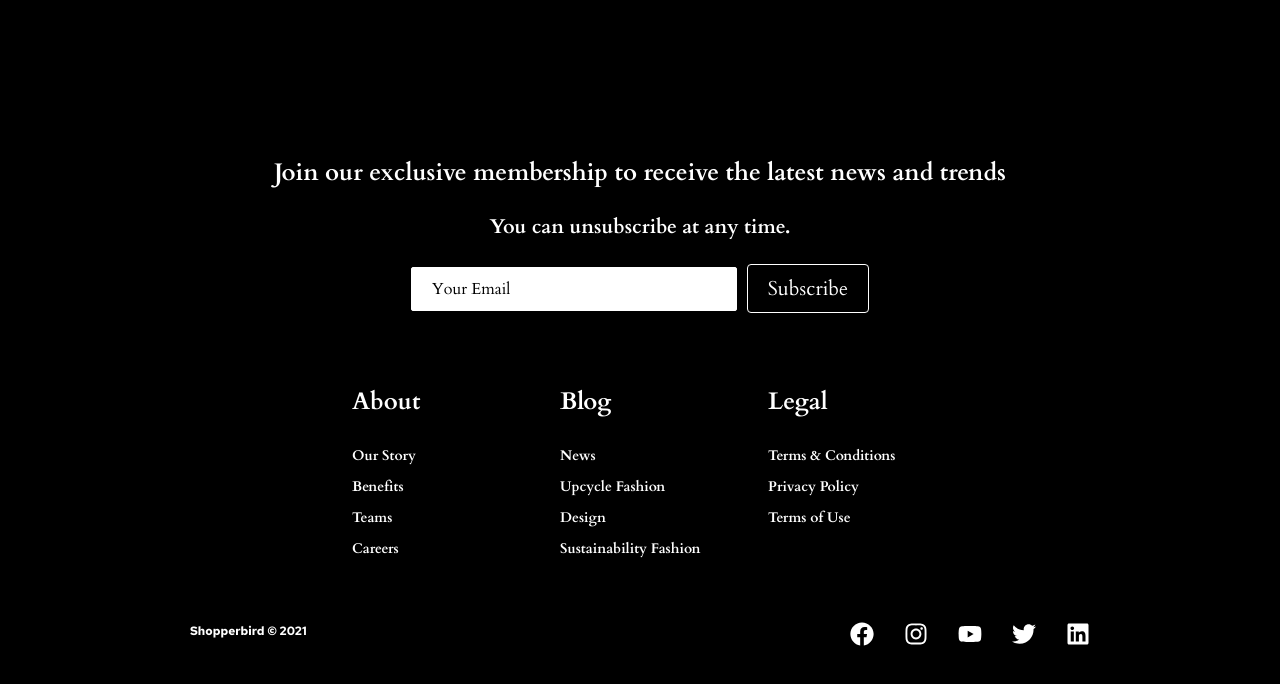
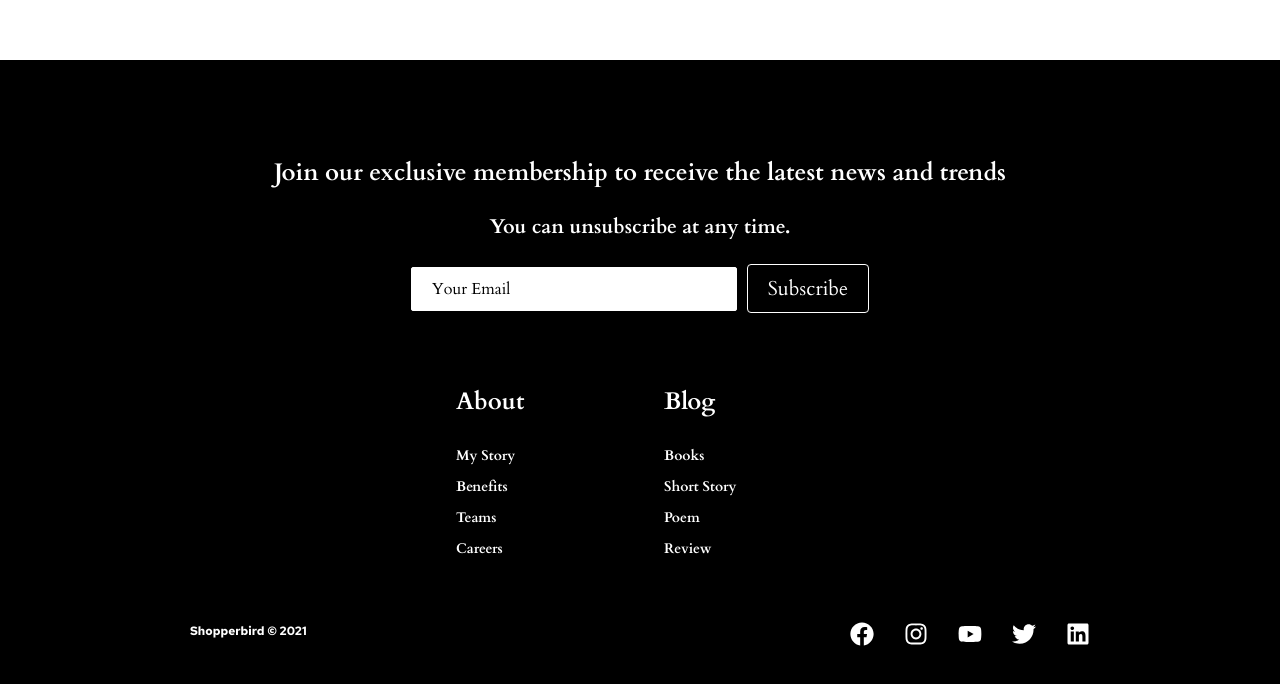
Before and after one commit to augustJH27/personal-blog-redesign, a Next.js app: page /coming-soon in a window 1280 px wide. Shown: the part 740-1424 px from the top of the page. Built offline with nearby package versions, Linux system fonts and the light colour scheme.

Commit message:
change styling

```diff
--- a/src/organisms/Footer.js
+++ b/src/organisms/Footer.js
@@ -224,41 +224,27 @@ function Footer() {
         <FooterLinksWrapper>
           <FooterLinkItems>
             <FooterLinkTitle>About</FooterLinkTitle>
-            <FooterLink href='/about' passHref>Our Story</FooterLink>
+            <FooterLink href='/about' passHref>My Story</FooterLink>
             <FooterLink href='/'>Benefits</FooterLink>
             <FooterLink href='/'>Teams</FooterLink>
             <FooterLink href='/'>Careers</FooterLink>
           </FooterLinkItems>
           <FooterLinkItems>
             <FooterLinkTitle>Blog</FooterLinkTitle>
-            <FooterLink href='/blog' passHref>News</FooterLink>
-            <FooterLink href='/'>Upcycle Fashion</FooterLink>
-            <FooterLink href='/'>Design</FooterLink>
-            <FooterLink href='/'>Sustainability Fashion</FooterLink>
+            <FooterLink href='/blog' passHref>Books</FooterLink>
+            <FooterLink href='/'>Short Story</FooterLink>
+            <FooterLink href='/'>Poem</FooterLink>
+            <FooterLink href='/'>Review</FooterLink>
           </FooterLinkItems>
-          {/* <FooterLinkItems>
-            <FooterLinkTitle>Legal</FooterLinkTitle>
-            <FooterLink href='/'>Terms & Conditions</FooterLink>
-            <FooterLink href='/'>Privacy Policy</FooterLink>
-            <FooterLink href='/'>Terms of Use</FooterLink>
-          </FooterLinkItems> */}
         </FooterLinksWrapper>
-        <FooterLinksWrapper>
+        {/* <FooterLinksWrapper>
         <FooterLinkItems>
             <FooterLinkTitle>Legal</FooterLinkTitle>
             <FooterLink href='/'>Terms & Conditions</FooterLink>
             <FooterLink href='/'>Privacy Policy</FooterLink>
             <FooterLink href='/'>Terms of Use</FooterLink>
           </FooterLinkItems>
-          {/* <FooterLinkItems>
-            <FooterLinkTitle>Blog</FooterLinkTitle>
-            <FooterLink href='/blog' passHref>News</FooterLink>
-            <FooterLink href='/'>Upcycle Fashion</FooterLink>
-            <FooterLink href='/'>Design</FooterLink>
-            <FooterLink href='/'>Sustainability Fashion</FooterLink>
-            <FooterLink href='/'>Influencer</FooterLink>
-          </FooterLinkItems> */}
-        </FooterLinksWrapper>
+        </FooterLinksWrapper> */}
       </FooterLinksContainer>
       <SocialMedia>
         <SocialMediaWrap>
--- a/src/styles/app.css
+++ b/src/styles/app.css
@@ -9,7 +9,7 @@
   --dark-blue: hsl(235, 16%, 14%);
 }
 body {
-  background-color: #000;
+  background-color: #fff;
   /* background: url('./images/pattern-hills.svg') bottom right 20% no-repeat,
     url('./images/bg-stars.svg');
   background-color: var(--dark-blue); */
--- a/src/styles/globals.css
+++ b/src/styles/globals.css
@@ -33,6 +33,6 @@ a {
 }
 
 .MuiTypography-displayBlock {
-	color: black !important;
+	color: #fff !important;
 	font-family: 'Poppins' !important;
 }
--- a/src/styles/theme.js
+++ b/src/styles/theme.js
@@ -13,10 +13,10 @@ const theme = createTheme({
       blue: blue,
     },
     primary: {
-      main: mainBlack,
+      main: mainWhite,
     },
     secondary: {
-      main: mainWhite,
+      main: mainBlack,
     },
     info: {
       main: blue,
```
Also changed, not shown: src/components/layout/Header.js (+5 -16 lines), src/organisms/FirstSection.js (+24 -0 lines), src/pages/index.js (line endings or trailing spaces).
